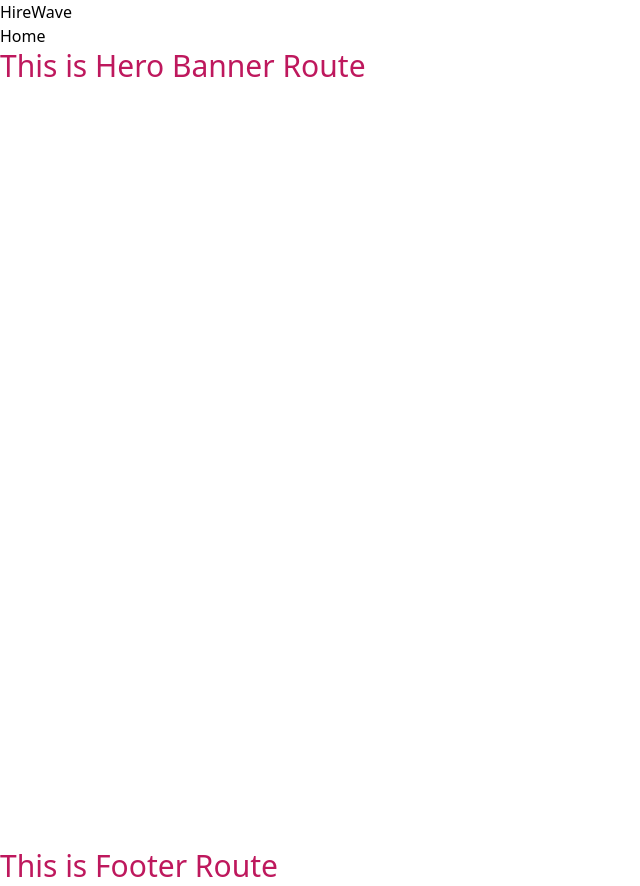
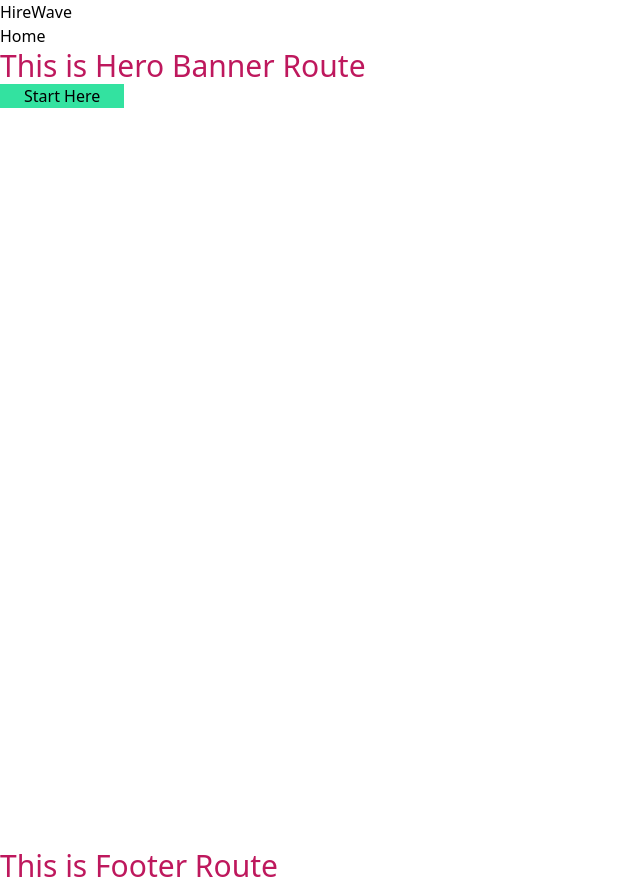
Before and after one commit to ProgrammerShipon/HireWave-Client, a React (Vite) app: page / in a window 1280 px wide. Shown: the whole page, without its empty margins (0-640 px from the left). Built offline with nearby package versions, Linux system fonts and the light colour scheme.

Commit message:
show button

```diff
--- a/src/Sections/HeroBanner.jsx
+++ b/src/Sections/HeroBanner.jsx
@@ -1,9 +1,11 @@
 import React from 'react';
+import Button from '../Components/Button';
 
 const HeroBanner = () => {
    return (
      <div id="hero-banner" className="h-screen">
        <h1 className="text-3xl text-pink-700"> This is Hero Banner Route </h1>
+       <Button> Start Here </Button>
      </div>
    );
 };
```
